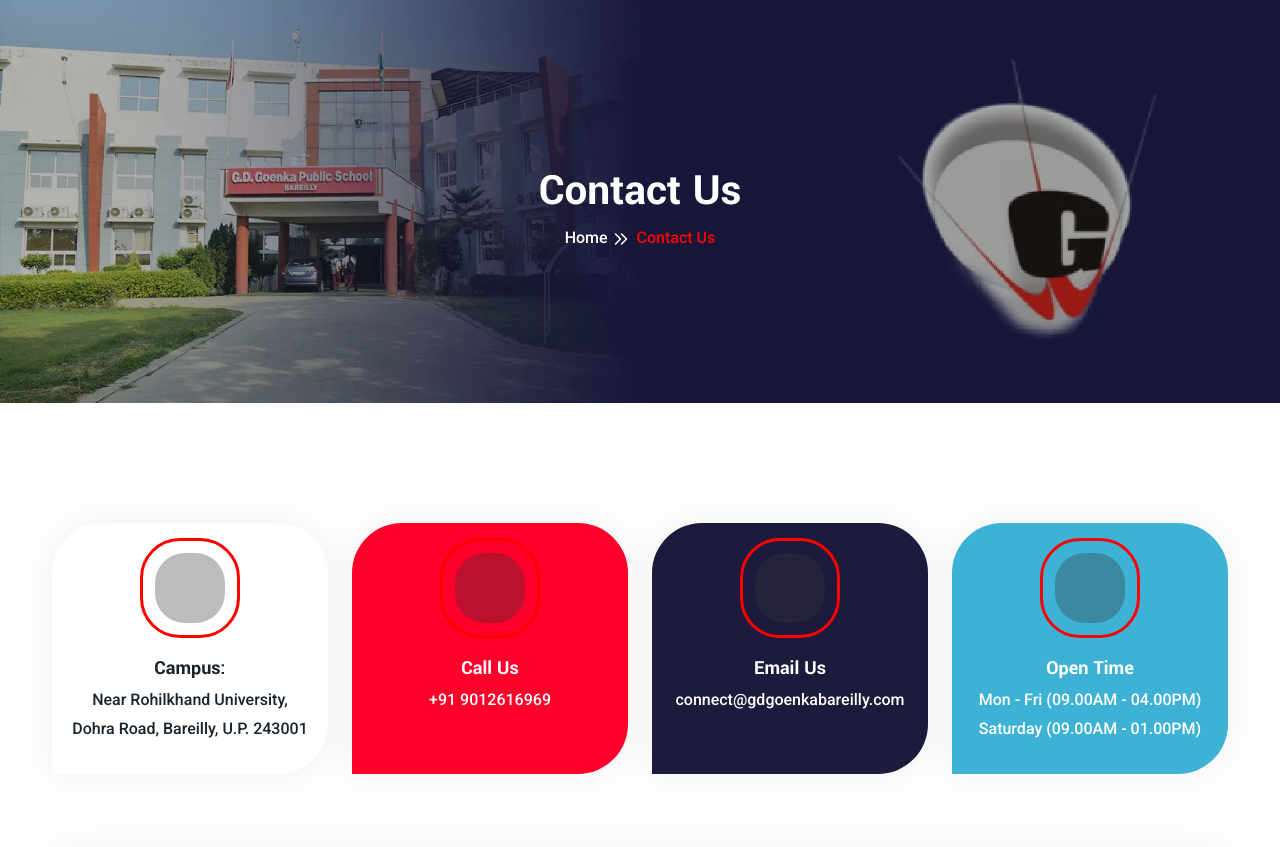
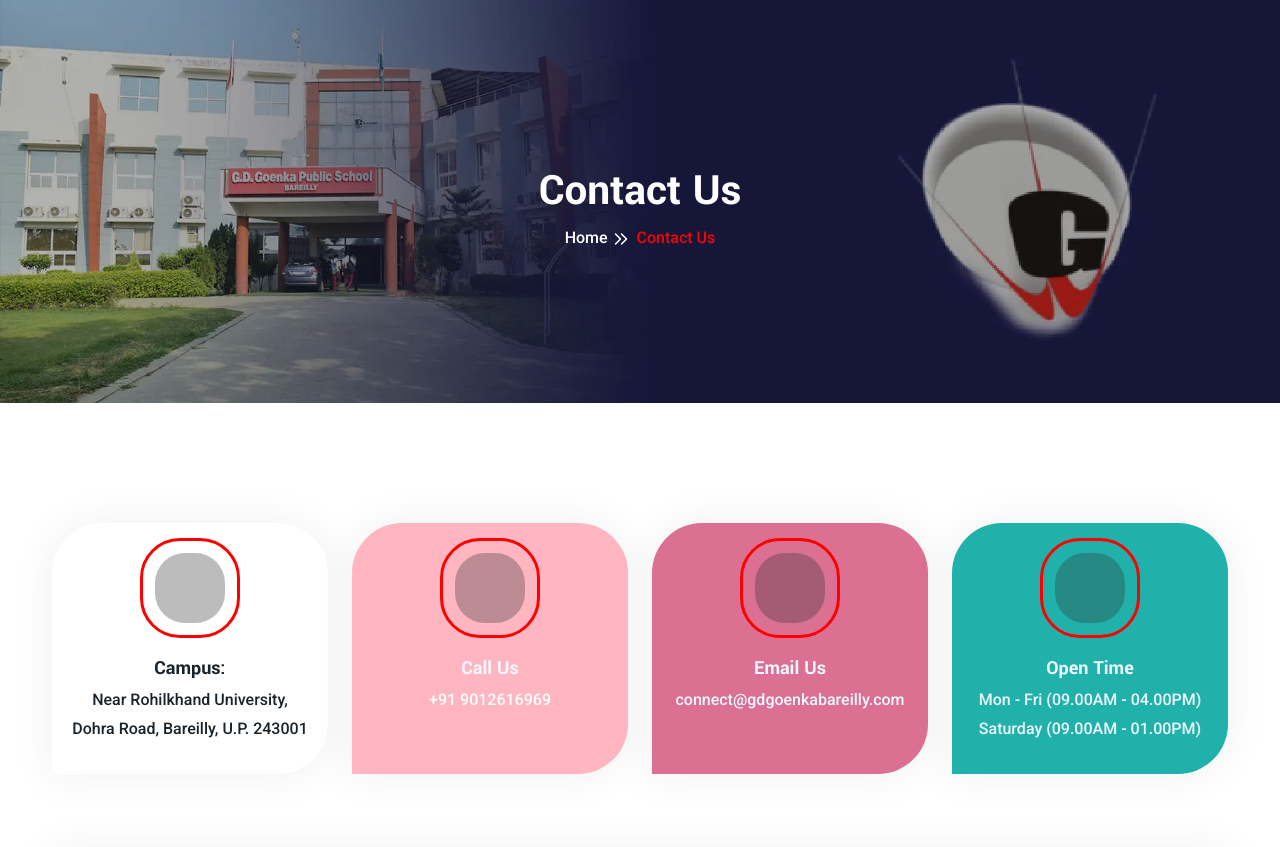
Before and after one commit to Alakatraz1/GDwebsite, a PHP site: page /contact.php in a window 1280 px wide. Shown: the part 179-1026 px from the top of the page. Run offline with PHP 8.4, Linux system fonts and the light colour scheme; some libraries are stand-ins or nearby versions; some web fonts are replaced.

Commit message:
update contact.php

```diff
--- a/contact.php
+++ b/contact.php
@@ -100,33 +100,30 @@
                                             </a>
                                         </p>
                                     </div>
-
-
-
                                 </div>
                             </div>
                             <div class="col-md-3">
-                                <div class="contact-info" style="background-color:#ff002a">
+                                <div class="contact-info" style="background-color:#FFB6C1">
                                     <div class="contact-info-icon"
                                         style="display:flex;justify-content:center;align-items:center;">
                                         <i class="fal fa-phone-volume"></i>
                                     </div>
                                     <div class="contact-info-content">
-                                        <h5 style="color:white">Call Us</h5>
+                                        <h5 style="color:F0F8FF">Call Us</h5>
                                         <p><a href="tel:9012616969" style="color:white">+91 9012616969</a></p>
                                     </div>
 
                                 </div>
                             </div>
                             <div class="col-md-3">
-                                <div class="contact-info" style="background-color:var(--footer-bg)">
+                                <div class="contact-info" style="background-color:#DB7093">
                                     <div class="contact-info-icon"
                                         style="display:flex;justify-content:center;align-items:center;">
                                         <i class="fal fa-envelopes"></i>
                                     </div>
                                     <div class="contact-info-content">
-                                        <h5 style="color:white">Email Us</h5>
-                                        <p><a style="color:white"
+                                        <h5 style="color:F0F8FF">Email Us</h5>
+                                        <p><a style="color:F0F8FF"
                                                 href="mailto:connect@gdgoenkabareilly.com">connect@gdgoenkabareilly.com</a>
                                         </p>
 
@@ -135,15 +132,15 @@
                                 </div>
                             </div>
                             <div class="col-md-3">
-                                <div class="contact-info" style="background-color:#3db2d5">
+                                <div class="contact-info" style="background-color:#20B2AA">
                                     <div class="contact-info-icon"
                                         style="display:flex;justify-content:center;align-items:center;">
                                         <i class="fal fa-alarm-clock"></i>
                                     </div>
                                     <div class="contact-info-content">
-                                        <h5 style="color:white">Open Time</h5>
-                                        <p style="color:white">Mon - Fri (09.00AM - 04.00PM)</p>
-                                        <p style="color:white">Saturday (09.00AM - 01.00PM)</p>
+                                        <h5 style="color:F0F8FF">Open Time</h5>
+                                        <p style="color:F0F8FF">Mon - Fri (09.00AM - 04.00PM)</p>
+                                        <p style="color:F0F8FF">Saturday (09.00AM - 01.00PM)</p>
                                     </div>
                                 </div>
                             </div>
@@ -160,9 +157,14 @@
                                 <div class="contact-form">
                                     <div class="contact-form-header">
                                         <h2>Get In Touch</h2>
-                                        <p>We’d love to hear from you! Whether you have questions about admissions, our
-                                            curriculum, or anything else related to G.D. Goenka Public School, Bareilly,
-                                            we’re here to help. You can now book a call with us, and we’ll get in touch
+                                        <p>We’d love to hear from you! Whether you have questions about
+                                            admissions,
+                                            our
+                                            curriculum, or anything else related to G.D. Goenka Public School,
+                                            Bareilly,
+                                            we’re here to help. You can now book a call with us, and we’ll get
+                                            in
+                                            touch
                                             at a time that’s convenient for you.</p>
                                     </div>
                                     <form method="post" action="inquiery.php" id="contact-form">
@@ -192,7 +194,8 @@
                                             style="display:flex;justify-content:center;align-items:center;flex-direction:column">
                                             <div style="margin-bottom:10px">
                                                 <div class="g-recaptcha"
-                                                    data-sitekey="6Ld1-XIqAAAAACtCCX4E5zrktzKmnTc_DR9T4CAJ"></div>
+                                                    data-sitekey="6Ld1-XIqAAAAACtCCX4E5zrktzKmnTc_DR9T4CAJ">
+                                                </div>
                                             </div>
                                             <button type="submit" class="theme-btn">Send
                                                 Message <i class="far fa-paper-plane"></i></button>
```
Lines whose indentation alone changed are shown as unchanged.
